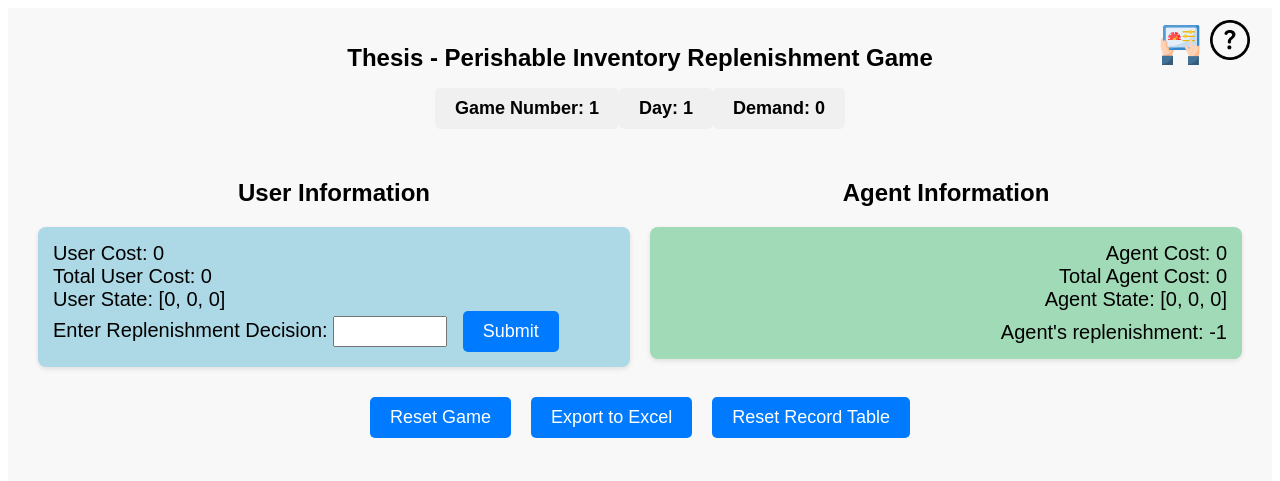
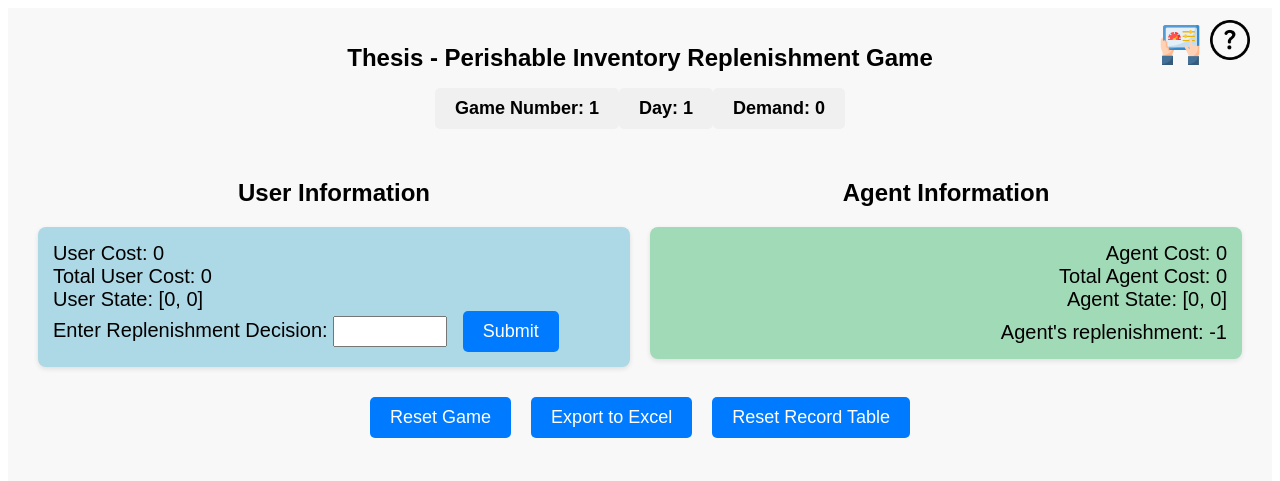
Before and after one commit to anillturgut/perishable-inventory-marl, a Flask app: template MARLWebApp/templates/index.html in a window 1280 px wide. Shown: the top 481 px of the page. Run offline with Flask 3, Linux system fonts and the light colour scheme; the template is opened without the code that fills it, so the values that code supplies are empty; parts of the project's set-up code (start-up, migrations or seed data) failed here and were passed over; some libraries are stand-ins or nearby versions.

```diff
--- a/MARLWebApp/templates/index.html
+++ b/MARLWebApp/templates/index.html
@@ -73,7 +73,7 @@
         <div class="info-block" style="background-color: #ADD8E6;"> <!-- Light blue for user -->
           <div>User Cost: <span id="userCost">0</span></div>
           <div>Total User Cost: <span id="totalUserCost">0</span></div>
-          <div>User State: <span id="userState">[0, 0, 0]</span></div>
+          <div>User State: <span id="userState">[0, 0]</span></div>
           <label for="replenishment">Enter Replenishment Decision: </label>
           <input type="number" id="replenishment" min="0" max="{{ max_replenishment }}" />
           <button onclick="makeDecision()">Submit</button>
@@ -86,7 +86,7 @@
         <div class="info-block" style="background-color: #a1dab7;">
           <div>Agent Cost: <span id="agentCost">0</span></div>
           <div>Total Agent Cost: <span id="totalAgentCost">0</span></div>
-          <div style="margin-bottom: 10px;">Agent State: <span id="agentState">[0, 0, 0]</span></div>
+          <div style="margin-bottom: 10px;">Agent State: <span id="agentState">[0, 0]</span></div>
           <div>Agent's replenishment: <span id="agentReplenishment">-1</span></div>
         </div>
       </div>
```
